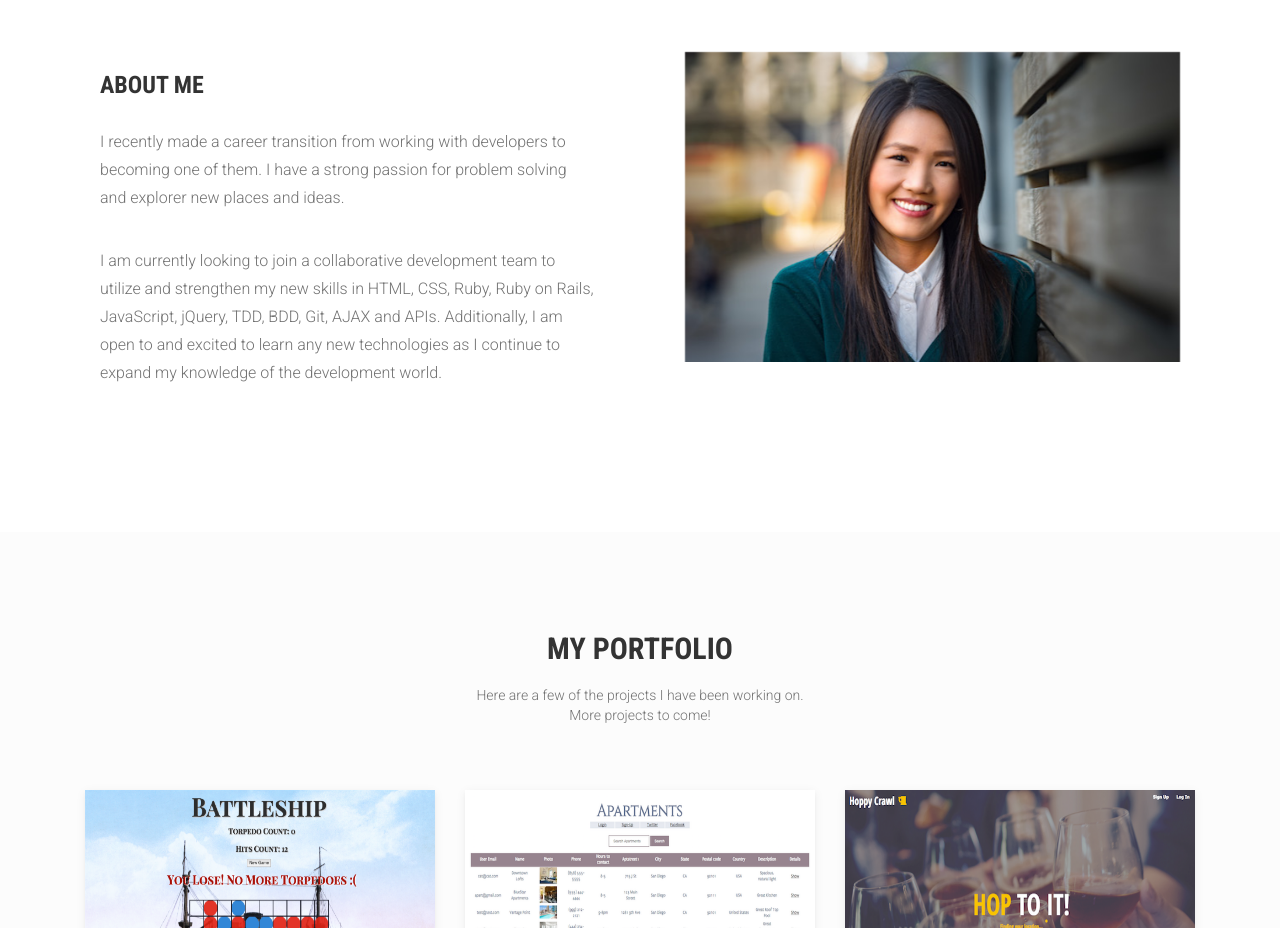
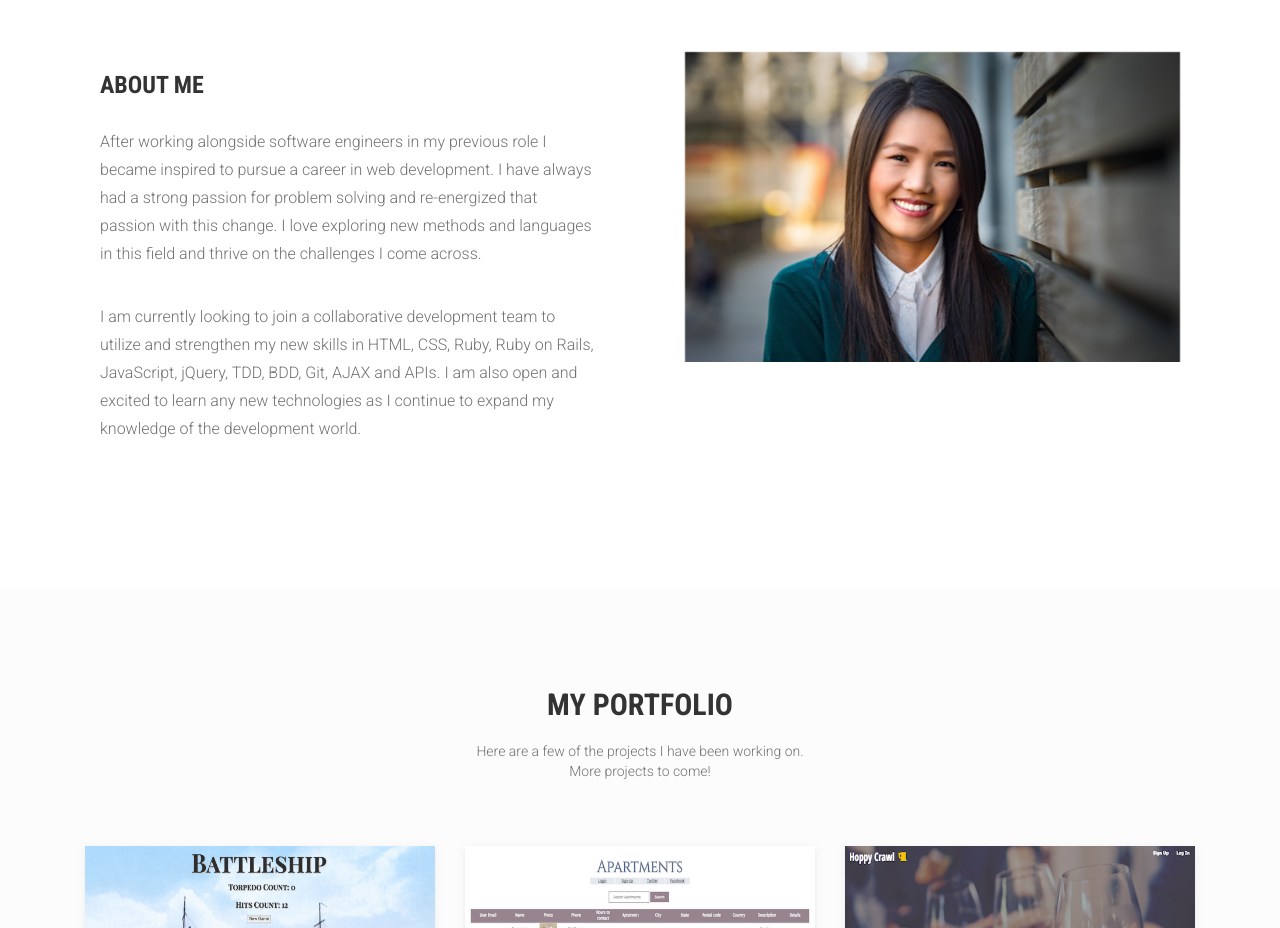
Before and after one commit to jthai8/jthai8.github.io, a plain HTML site: page index.html in a window 1280 px wide. Shown: the part 860-1788 px from the top of the page. Drawn offline with nearby package versions, Linux system fonts and the light colour scheme; files whose address does not match are found by name; a web font is replaced by a local one.

Commit message:
updated about me

```diff
--- a/index.html
+++ b/index.html
@@ -143,10 +143,10 @@
                                 ABOUT ME
                                 </h2>
                                 <p>
-                                    I recently made a career transition from working with developers to becoming one of them. I have a strong passion for problem solving and explorer new places and ideas.
+                                    After working alongside software engineers in my previous role I became inspired to pursue a career in web development. I have always had a strong passion for problem solving and re-energized that passion with this change. I love exploring new methods and languages in this field and thrive on the challenges I come across.
                                 </p>
                                 <p>
-                                    I am currently looking to join a collaborative development team to utilize and strengthen my new skills in HTML, CSS, Ruby, Ruby on Rails, JavaScript, jQuery, TDD, BDD, Git, AJAX and APIs. Additionally, I am open to and excited to learn any new technologies as I continue to expand my knowledge of the development world.
+                                    I am currently looking to join a collaborative development team to utilize and strengthen my new skills in HTML, CSS, Ruby, Ruby on Rails, JavaScript, jQuery, TDD, BDD, Git, AJAX and APIs. I am also open and excited to learn any new technologies as I continue to expand my knowledge of the development world.
                                 </p>
                             </div>
 
```
Also changed, not shown: 1 other file.
